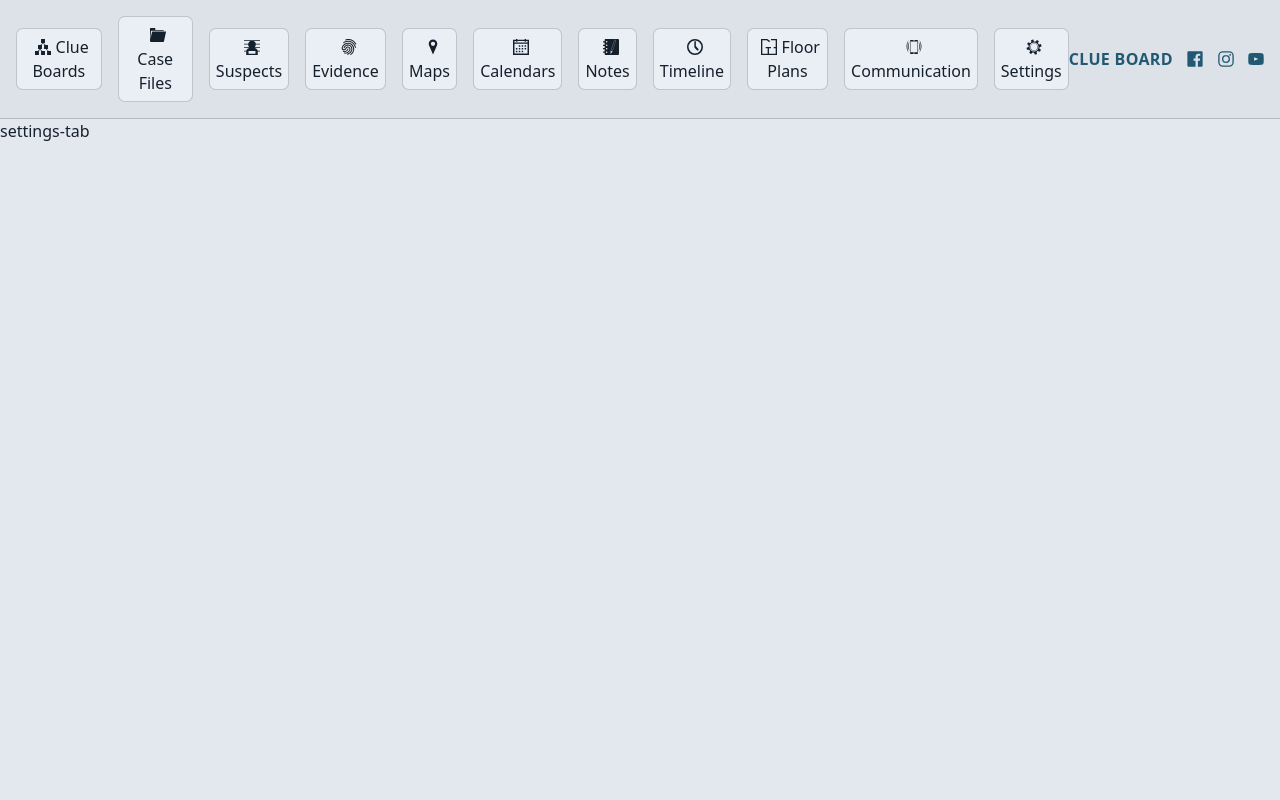
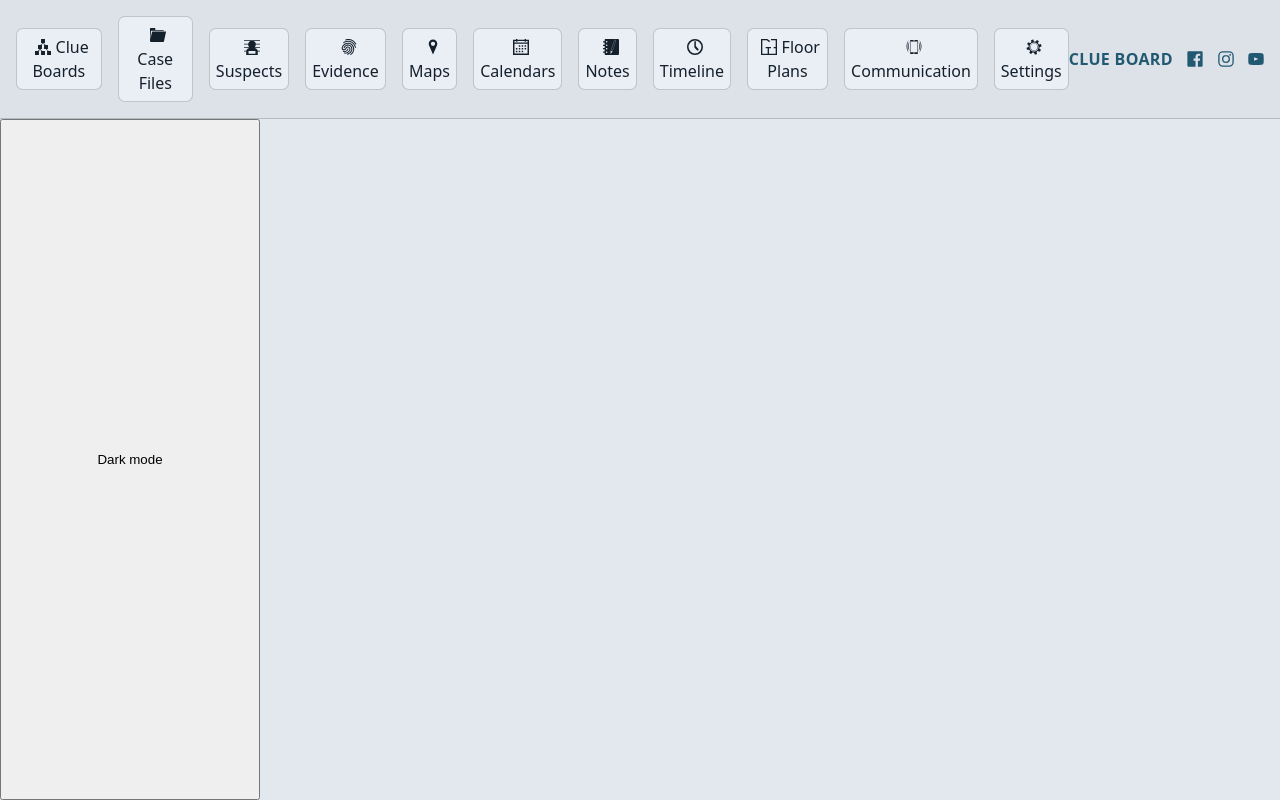
Before and after one commit to BaldarSilveraxe/clue, a plain HTML site: page index.html in a window 1280 px wide. Both pictures are taken after a click on the tab "Settings". Drawn offline with Linux system fonts and the light colour scheme.

Commit message:
Update index.html

```diff
--- a/index.html
+++ b/index.html
@@ -145,7 +145,7 @@
             communications-tab
           </section>
           <section role="tabpanel" id="settings-panel" class="tab-panel" aria-labelledby="settings-tab" hidden>
-            settings-tab
+            <button type="button" data-type="theme" title="Toggle theme"></button>
           </section>
         </main>
     </div>
```
